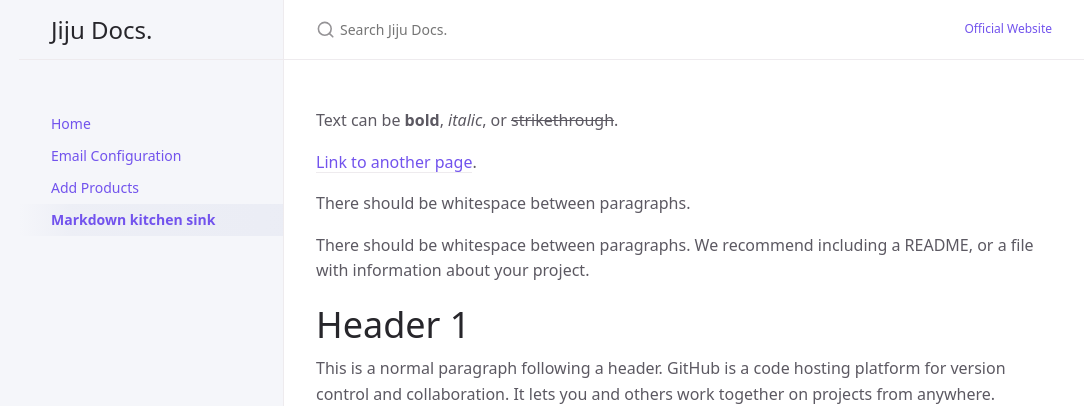
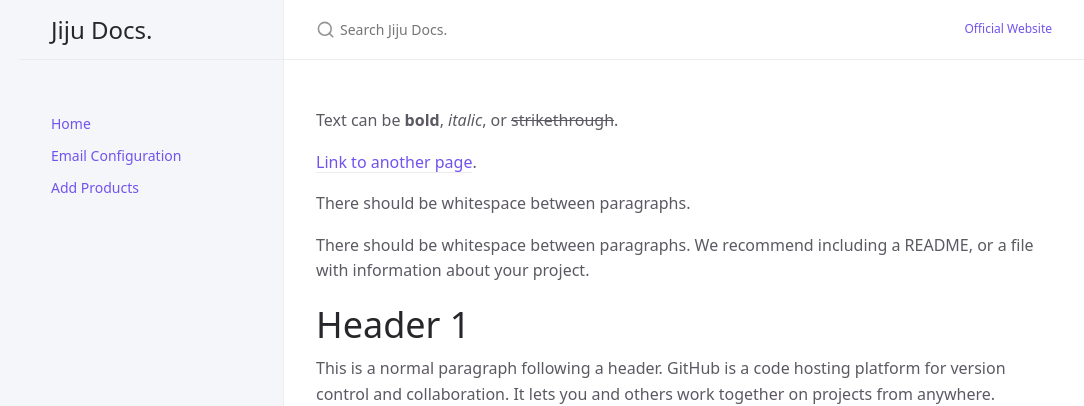
Before and after one commit to jijudevs/jijudevs.github.io, a Jekyll site: the page built from docs/index-test.md, in a window 1280 px wide. Shown: the top 406 px of the page, without its empty margins (88-1172 px from the left). Built offline with Jekyll 4.4.1, drawn with Linux system fonts in a browser that asks for light colours; part of the change alters nothing that is shown.

```diff
--- a/docs/index-test.md
+++ b/docs/index-test.md
@@ -1,7 +1,7 @@
 ---
 layout: default
 title: Markdown kitchen sink
-nav_order: 99
+nav_exclude: true
 ---
 
 Text can be **bold**, _italic_, or ~~strikethrough~~.
```
